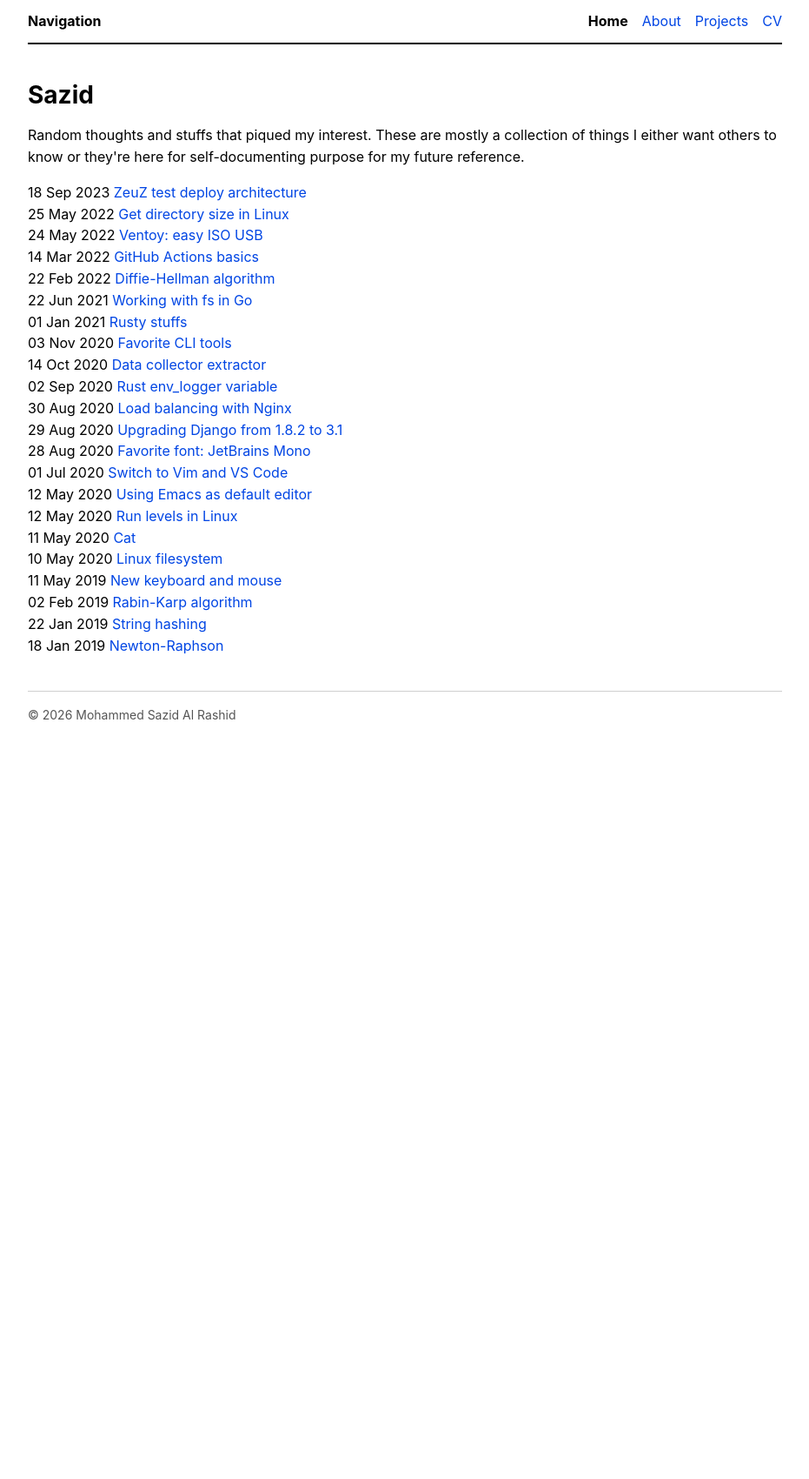
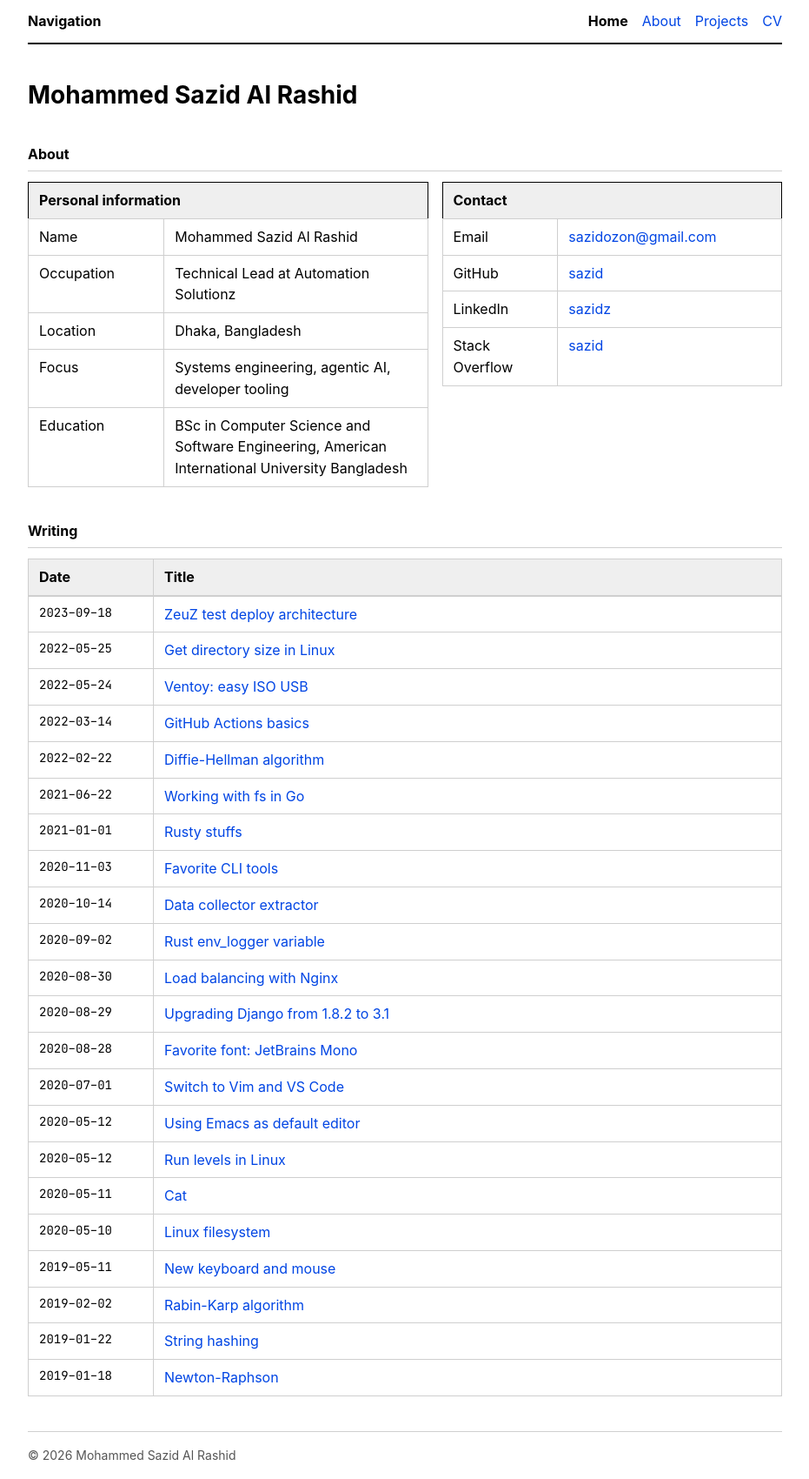
Before and after one commit to sazid/sazid.github.io, a Jekyll site: the page built from index.html, in a window 1280 px wide. Shown: the whole page at 87% size, without its empty margins (174-1105 px from the left). Built offline with Jekyll 4.4.1, drawn with Linux system fonts in a browser that asks for light colours; before the commit the page ends 900 px from its top, so only the background shows below that.

Commit message:
Add sheet component and rebuild homepage as a datasheet

```diff
--- /dev/null
+++ b/_data/profile.yml
@@ -0,0 +1,27 @@
+name: Mohammed Sazid Al Rashid
+
+identity:
+  - label: Name
+    value: Mohammed Sazid Al Rashid
+  - label: Occupation
+    value: Technical Lead at Automation Solutionz
+  - label: Location
+    value: Dhaka, Bangladesh
+  - label: Focus
+    value: Systems engineering, agentic AI, developer tooling
+  - label: Education
+    value: BSc in Computer Science and Software Engineering, American International University Bangladesh
+
+contact:
+  - label: Email
+    text: sazidozon@gmail.com
+    url: mailto:sazidozon@gmail.com
+  - label: GitHub
+    text: sazid
+    url: https://github.com/sazid
+  - label: LinkedIn
+    text: sazidz
+    url: https://www.linkedin.com/in/sazidz/
+  - label: Stack Overflow
+    text: sazid
+    url: https://stackoverflow.com/users/1941132/sazid
--- a/_sass/_components.scss
+++ b/_sass/_components.scss
@@ -41,10 +41,98 @@
 
 .footer p { margin: 0; }
 
+// ── Section label ───────────────────────────────────────────────────────────
+// Body-sized bold text with a hairline rule under it. Deliberately not large
+// and not uppercase: capitals reduce word-shape cues and slow reading.
+
+.section-label {
+  padding-bottom: var(--space-2);
+  border-bottom: var(--rule) solid var(--border);
+}
+
+// ── Sheet ───────────────────────────────────────────────────────────────────
+// The bordered data table. Two variants:
+//   .sheet          column headers in <thead>, e.g. the post list
+//   .sheet--rows    first cell of each row is a <th scope="row">, for
+//                   name/value pairs like the identity and contact sheets
+
+// The wrapper is the scroll container. It carries tabindex="0" and
+// role="region" in the markup so that when a table is too wide to fit, a
+// keyboard user can focus it and scroll it with the arrow keys. Without that,
+// wide table content is unreachable without a mouse.
+.sheet-wrap {
+  overflow-x: auto;
+  margin: 0 0 var(--space-4);
+}
+
+.sheet {
+  width: 100%;
+  border-collapse: collapse;
+  border: var(--rule) solid var(--border-strong);
+}
+
+// A caption styled to look like the grey title bar at the top of the table.
+// Use this when the table has no visible heading of its own. When a
+// .section-label already names the table, use <caption class="visually-hidden">
+// instead so the name reaches screen readers without being shown twice.
+.sheet-title {
+  padding: var(--space-2) var(--space-3);
+  border: var(--rule) solid var(--border-strong);
+  border-bottom: 0;
+  background: var(--fill);
+  text-align: left;
+  font-weight: 700;
+}
+
+.sheet th,
+.sheet td {
+  padding: var(--space-2) var(--space-3);
+  border: var(--rule) solid var(--border);
+  text-align: left;
+  vertical-align: top;
+}
+
+.sheet thead th {
+  background: var(--fill);
+  font-weight: 700;
+}
+
+// Row headers are labels, not emphasis, so they are not bold.
+.sheet--rows tbody th {
+  width: 34%;
+  font-weight: 400;
+}
+
+.sheet ul { margin: 0; padding-left: var(--space-4); }
+.sheet li + li { margin-top: var(--space-1); }
+
+// Two sheets side by side on the homepage.
+.sheet-grid {
+  display: grid;
+  grid-template-columns: minmax(0, 1fr) minmax(0, 0.85fr);
+  gap: var(--space-4);
+  align-items: start;
+}
+
+.sheet-grid .sheet-wrap { margin-bottom: 0; }
+
+// ── Post list ───────────────────────────────────────────────────────────────
+
+.post-table td:first-child {
+  width: 9rem;
+  font-family: var(--font-mono);
+  font-size: var(--size-small);
+  white-space: nowrap;
+}
+
 // ── Responsive ──────────────────────────────────────────────────────────────
 // One breakpoint for the whole site.
 
 @media (max-width: 700px) {
   .nav { display: block; }
   .nav-label { margin-bottom: var(--space-2); }
+
+  .sheet-grid { grid-template-columns: 1fr; }
+  .sheet-grid .sheet-wrap { margin-bottom: var(--space-4); }
+  .sheet--rows tbody th { width: auto; }
 }
--- a/index.html
+++ b/index.html
@@ -3,19 +3,60 @@ layout: default
 title: Home
 ---
 
-<h1>Sazid</h1>
+{% assign profile = site.data.profile %}
 
-<p>
-    Random thoughts and stuffs that piqued my interest. These are mostly a
-    collection of things I either want others to know or they're here for
-    self-documenting purpose for my future reference.
-</p>
+<h1>{{ profile.name }}</h1>
 
-<div>
-    {% for post in site.posts %}
-    <div class="post-list">
-        <span>{{ post.date | date_to_string }}</span>
-        <a href="{{ post.url }}">{{ post.title }}</a>
-    </div>
-    {% endfor %}
+<h2 class="section-label">About</h2>
+
+<div class="sheet-grid">
+  <div class="sheet-wrap" tabindex="0" role="region" aria-label="Personal information">
+    <table class="sheet sheet--rows">
+      <caption class="sheet-title">Personal information</caption>
+      <tbody>
+        {% for row in profile.identity %}
+        <tr>
+          <th scope="row">{{ row.label }}</th>
+          <td>{{ row.value }}</td>
+        </tr>
+        {% endfor %}
+      </tbody>
+    </table>
+  </div>
+
+  <div class="sheet-wrap" tabindex="0" role="region" aria-label="Contact">
+    <table class="sheet sheet--rows">
+      <caption class="sheet-title">Contact</caption>
+      <tbody>
+        {% for row in profile.contact %}
+        <tr>
+          <th scope="row">{{ row.label }}</th>
+          <td><a href="{{ row.url }}">{{ row.text }}</a></td>
+        </tr>
+        {% endfor %}
+      </tbody>
+    </table>
+  </div>
 </div>
+
+<h2 class="section-label">Writing</h2>
+
+<div class="sheet-wrap" tabindex="0" role="region" aria-label="Posts">
+  <table class="sheet post-table">
+    <caption class="visually-hidden">Posts, newest first</caption>
+    <thead>
+      <tr>
+        <th scope="col">Date</th>
+        <th scope="col">Title</th>
+      </tr>
+    </thead>
+    <tbody>
+      {% for post in site.posts %}
+      <tr>
+        <td>{{ post.date | date: "%Y-%m-%d" }}</td>
+        <td><a href="{{ post.url }}">{{ post.title }}</a></td>
+      </tr>
+      {% endfor %}
+    </tbody>
+  </table>
+</div>
```
